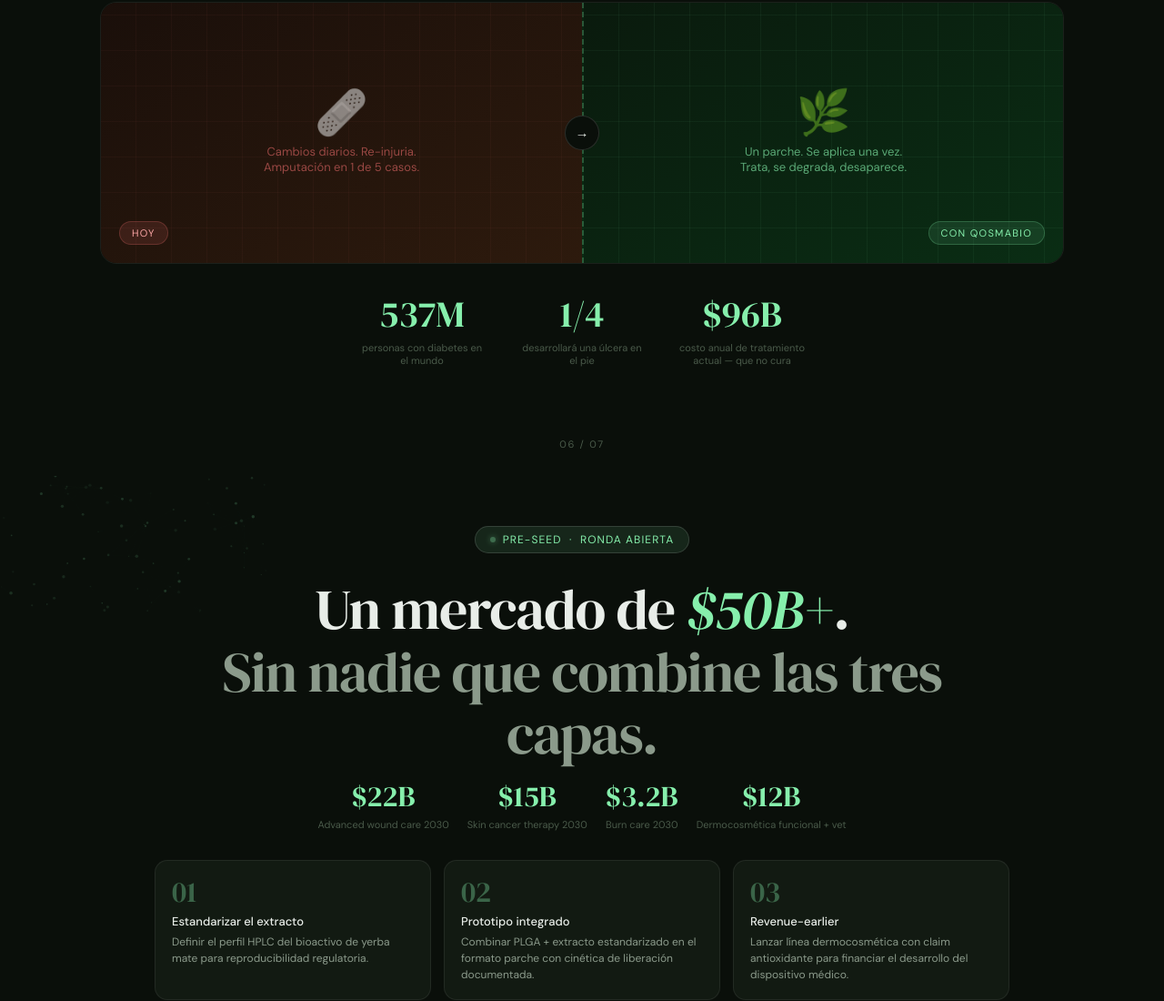
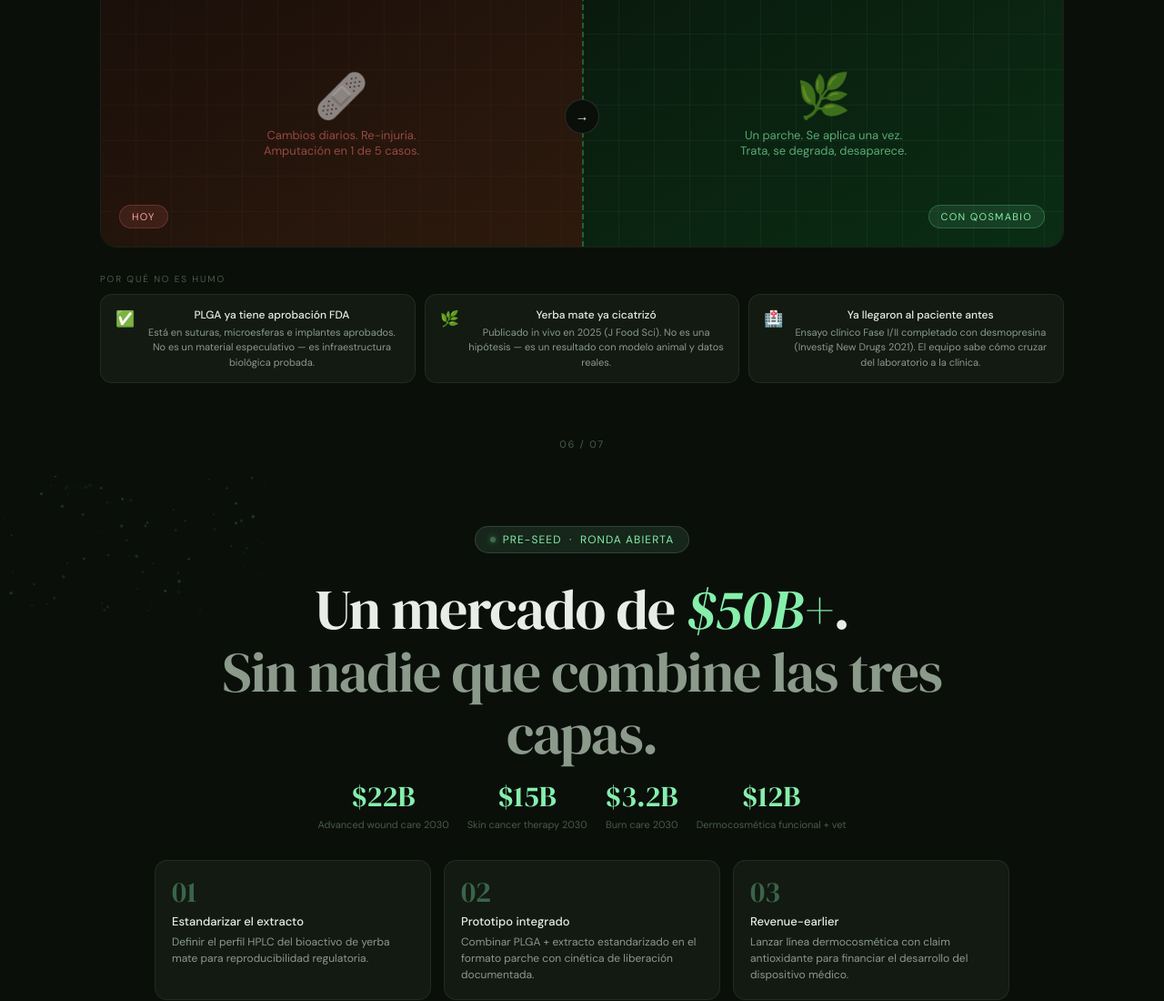
Before and after one commit to 0rgan1co/Qosmabio, a plain HTML site: page index.html in a window 1280 px wide. Shown: the part 4277-5377 px from the top of the page at 91% size. Drawn offline with Linux system fonts and the light colour scheme.

Commit message:
feat: anclas de verosimilitud en slide de visión

```diff
--- a/index.html
+++ b/index.html
@@ -208,6 +208,16 @@ html {
 .vs { text-align:center; }
 .vs-val { font-family:'DM Serif Display',serif; font-size:clamp(26px,3.2vw,40px); color:var(--accent); }
 .vs-lbl { font-size:11px; color:var(--text3); margin-top:3px; max-width:140px; }
+/* ── CREDIBILITY STRIP ── */
+.cred-strip { width:100%; max-width:1060px; margin-top:18px; }
+.cred-lbl { font-size:10px; letter-spacing:0.18em; text-transform:uppercase; color:var(--text3); margin-bottom:10px; text-align:left; }
+.cred-row { display:grid; grid-template-columns:repeat(3,1fr); gap:10px; }
+.cred-c { background:var(--bg3); border:1px solid var(--border); border-radius:13px; padding:14px 16px; display:flex; align-items:flex-start; gap:10px; transition:border-color 0.3s; }
+.cred-c:hover { border-color:rgba(134,239,172,0.28); }
+.cred-ic { font-size:17px; flex-shrink:0; margin-top:1px; }
+.cred-tx { display:flex; flex-direction:column; gap:3px; }
+.cred-tx strong { font-size:12px; font-weight:500; color:var(--text); }
+.cred-tx span { font-size:11px; color:var(--text2); line-height:1.5; }
 </style>
 </head>
 <body>
@@ -473,10 +483,31 @@ html {
       <div class="vdiv">→</div>
     </div>
 
-    <div class="vstats fade-in d3">
-      <div class="vs"><div class="vs-val">537M</div><div class="vs-lbl">personas con diabetes en el mundo</div></div>
-      <div class="vs"><div class="vs-val">1/4</div><div class="vs-lbl">desarrollar&aacute; una &uacute;lcera en el pie</div></div>
-      <div class="vs"><div class="vs-val">$96B</div><div class="vs-lbl">costo anual de tratamiento actual &mdash; que no cura</div></div>
+    <div class="cred-strip fade-in d3">
+      <div class="cred-lbl">Por qu&eacute; no es humo</div>
+      <div class="cred-row">
+        <div class="cred-c">
+          <div class="cred-ic">✅</div>
+          <div class="cred-tx">
+            <strong>PLGA ya tiene aprobaci&oacute;n FDA</strong>
+            <span>Est&aacute; en suturas, microesferas e implantes aprobados. No es un material especulativo &mdash; es infraestructura biol&oacute;gica probada.</span>
+          </div>
+        </div>
+        <div class="cred-c">
+          <div class="cred-ic">🌿</div>
+          <div class="cred-tx">
+            <strong>Yerba mate ya cicatriz&oacute;</strong>
+            <span>Publicado in vivo en 2025 (J Food Sci). No es una hip&oacute;tesis &mdash; es un resultado con modelo animal y datos reales.</span>
+          </div>
+        </div>
+        <div class="cred-c">
+          <div class="cred-ic">🏥</div>
+          <div class="cred-tx">
+            <strong>Ya llegaron al paciente antes</strong>
+            <span>Ensayo cl&iacute;nico Fase I/II completado con desmopresina (Investig New Drugs 2021). El equipo sabe c&oacute;mo cruzar del laboratorio a la cl&iacute;nica.</span>
+          </div>
+        </div>
+      </div>
     </div>
   </div>
   <div class="slide-num">06 / 07</div>
```
